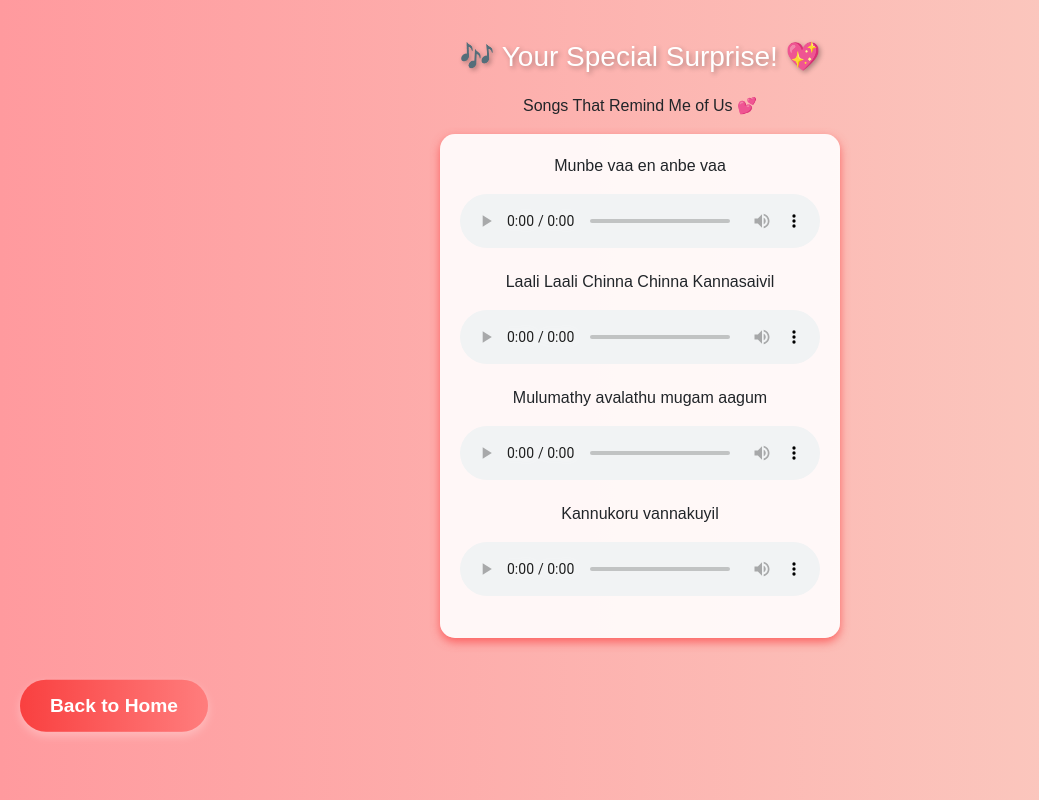
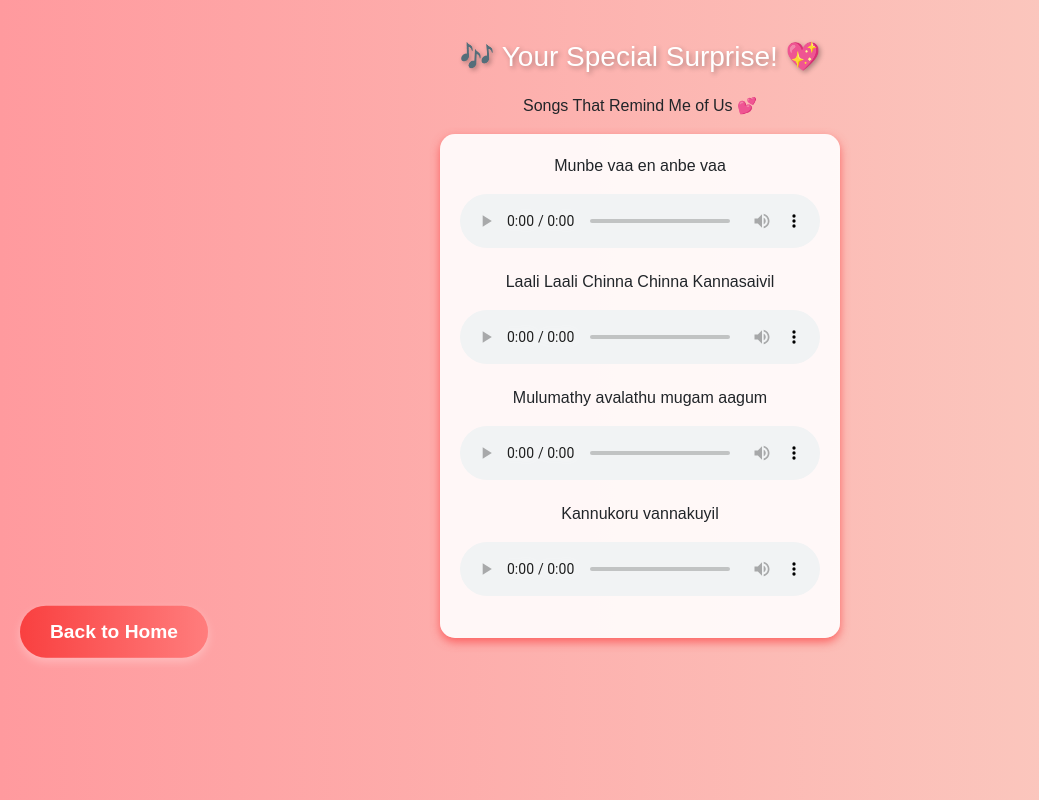
Before and after one commit to DivyaG7/birthday, a React (Create React App) app: page /song in a window 1280 px wide. Shown: the whole page, without its empty margins (0-1039 px from the left). Built offline with nearby package versions, Linux system fonts and the light colour scheme.

Commit message:
first commit

```diff
--- a/src/App.css
+++ b/src/App.css
@@ -725,6 +725,7 @@ audio {
   display: flex;
   justify-content: flex-start;
   align-items: flex-start;
+  margin-top: -50px !important;
 }
 
 .btn-back {
```
